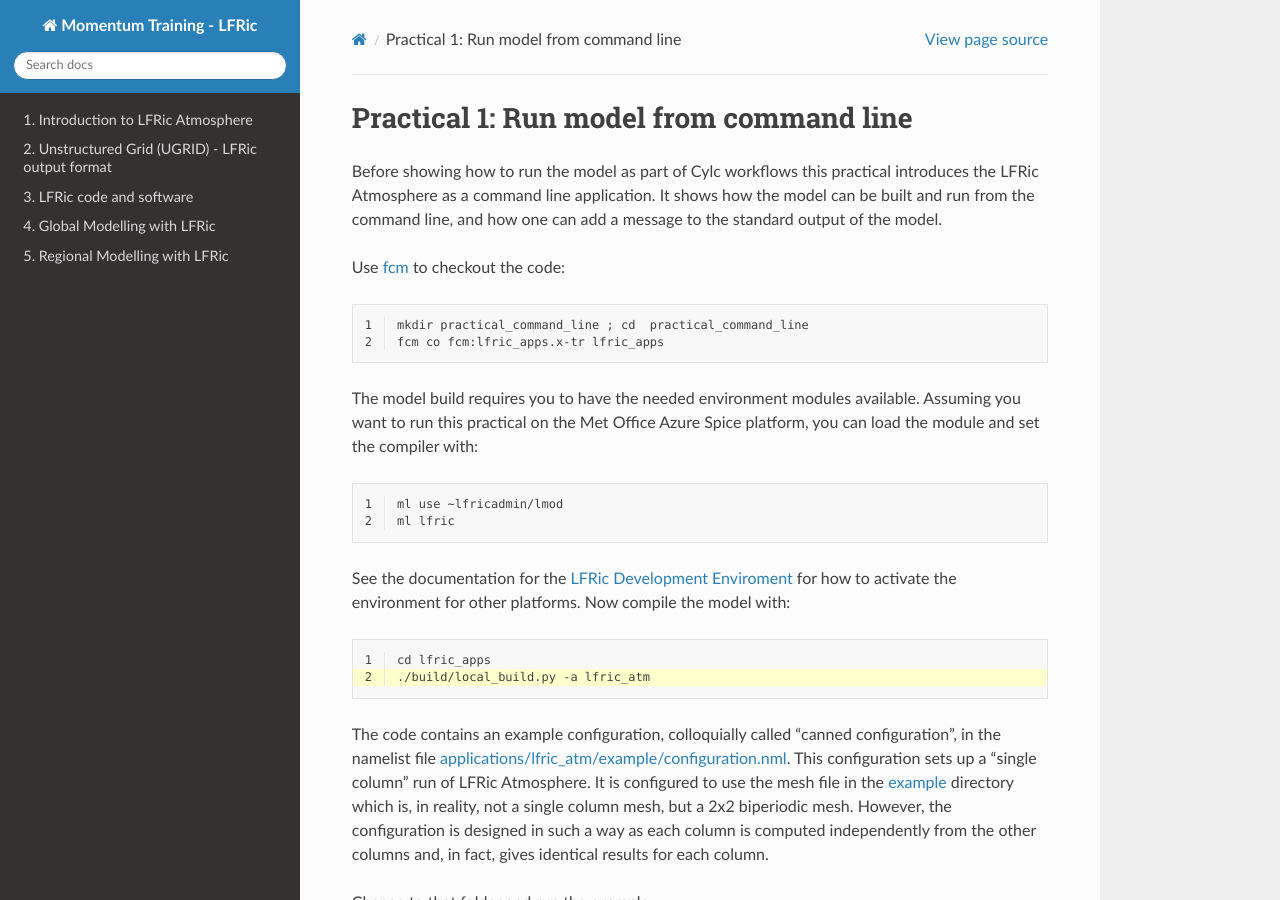
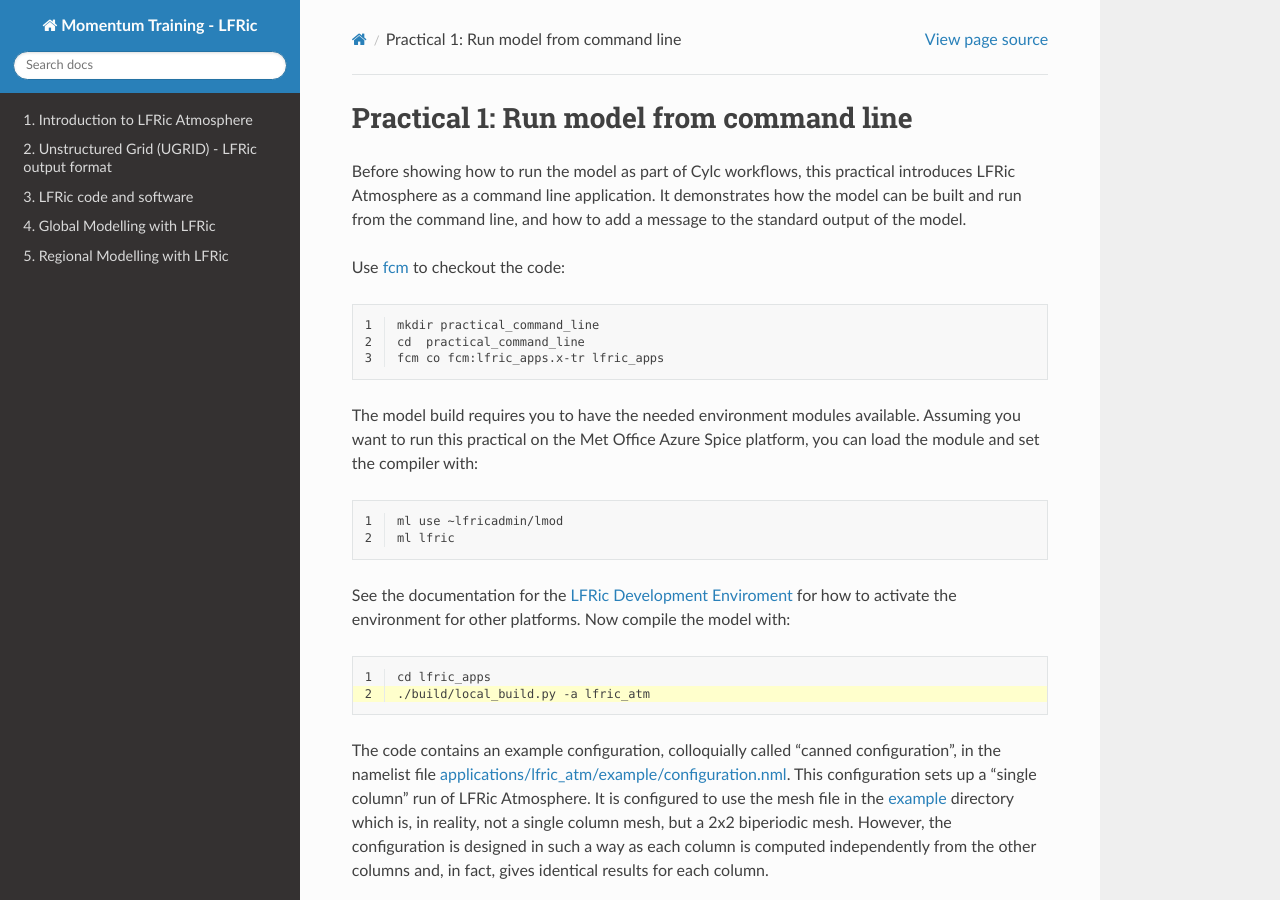
Before and after one commit to MetOffice/LFRic-Atmosphere-Training, a Sphinx documentation site: the page built from source/lfric_infrastructure/practical_command_line.rst, in a window 1280 px wide and 900 px high. Built offline with Sphinx 7.4.7 and the Read the Docs theme 3.1.0, drawn with Linux system fonts in a browser that asks for light colours.

Commit message:
Minor edit of command line practical for readability

```diff
--- a/source/lfric_infrastructure/practical_command_line.rst
+++ b/source/lfric_infrastructure/practical_command_line.rst
@@ -2,14 +2,15 @@
 Practical 1: Run model from command line
 ----------------------------------------
 
-Before showing how to run the model as part of Cylc workflows this practical introduces the LFRic Atmosphere as a command line application. It shows how the model can be built and run from the command line, and how one can add a message to the standard output of the model.
+Before showing how to run the model as part of Cylc workflows, this practical introduces LFRic Atmosphere as a command line application. It demonstrates how the model can be built and run from the command line, and how to add a message to the standard output of the model.
 
 Use `fcm <https://metomi.github.io/fcm/doc/user_guide/annex_quick_ref.html>`_ to checkout the code:
 
 .. code-block:: text
    :linenos:
 
-   mkdir practical_command_line ; cd  practical_command_line
+   mkdir practical_command_line
+   cd  practical_command_line
    fcm co fcm:lfric_apps.x-tr lfric_apps
 
 The model build requires you to have the needed environment modules available. Assuming you want to run this practical on the Met Office Azure Spice platform, you can load the module and set the compiler with:
```
